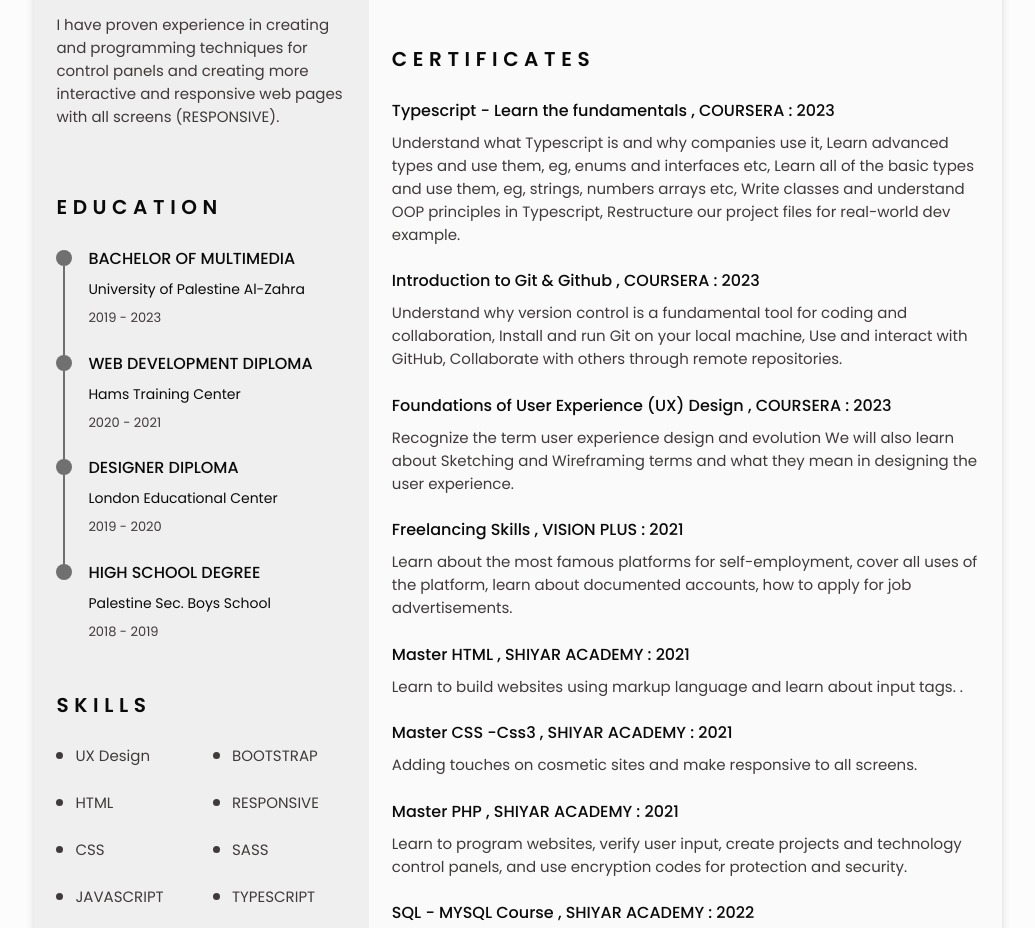
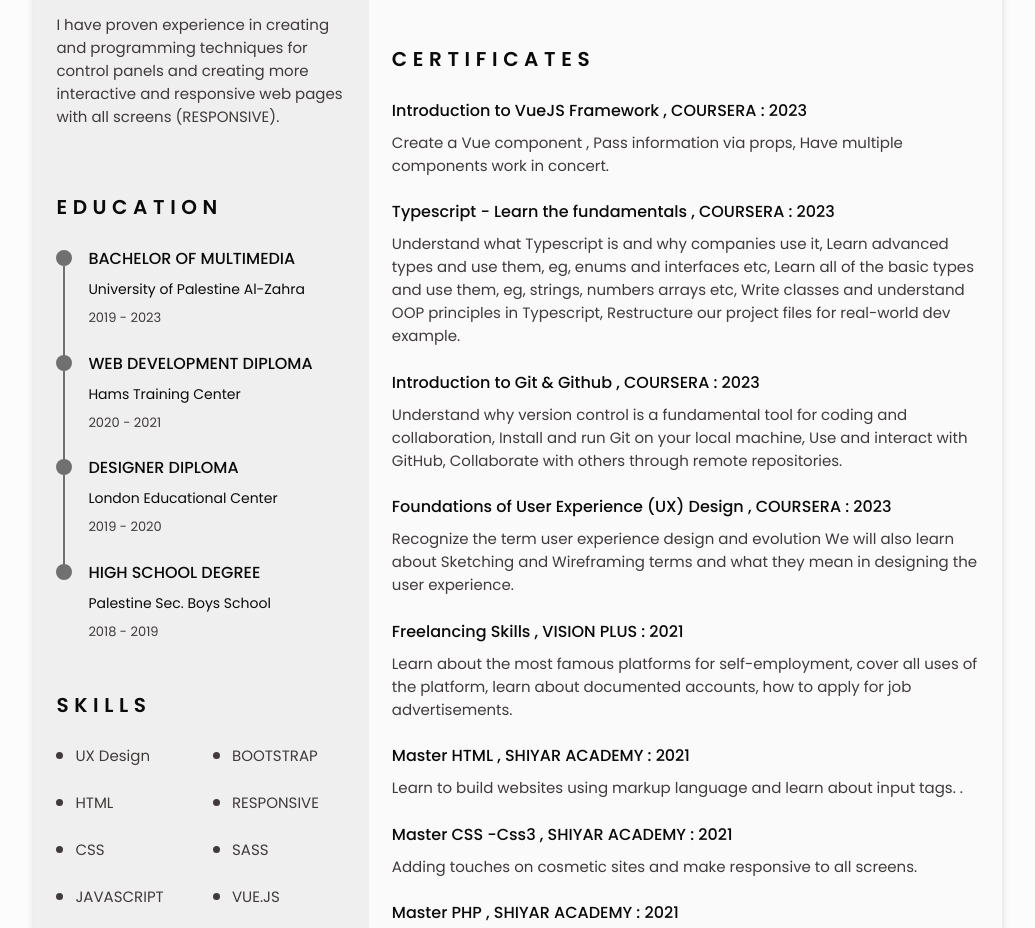
Before and after one commit to Ahmed-Al-Sabagh/resume, a plain HTML site: page index.html in a window 1280 px wide. Shown: the part 879-1807 px from the top of the page, without its empty margins (122-1157 px from the left). Drawn offline with nearby package versions, Linux system fonts and the light colour scheme.

Commit message:
Update Certificate

```diff
--- a/index.html
+++ b/index.html
@@ -289,6 +289,7 @@
                             <li class="skills__name"><span class="skills__circle"></span> BOOTSTRAP</li>
                             <li class="skills__name"><span class="skills__circle"></span> RESPONSIVE </li>
                             <li class="skills__name"><span class="skills__circle"></span> SASS</li>
+                            <li class="skills__name"><span class="skills__circle"></span> VUE.JS</li>
                             <li class="skills__name"><span class="skills__circle"></span> TYPESCRIPT</li>
                             <li class="skills__name"><span class="skills__circle"></span> PHP</li>
                             <li class="skills__name"><span class="skills__circle"></span> MY-SQL - SQL</li>
@@ -448,6 +449,21 @@
                     <h2 class="section-title">Certificates</h2>
 
                     <div class="certification__container bd-grid">
+
+                        <!-- ========================================================== -->
+                        <!-- ========================================================== -->
+
+                        <div class="certification__content">
+                            <h3 class="certification__title"> Introduction to VueJS Framework , COURSERA :
+                                2023 </h3>
+                                <p class="certification__description">
+                                    Create a Vue component ,
+                                    Pass information via props,
+                                    Have multiple components work in concert.
+
+                            </p>
+
+                        </div>
 
                         <!-- ========================================================== -->
                         <!-- ========================================================== -->
```
